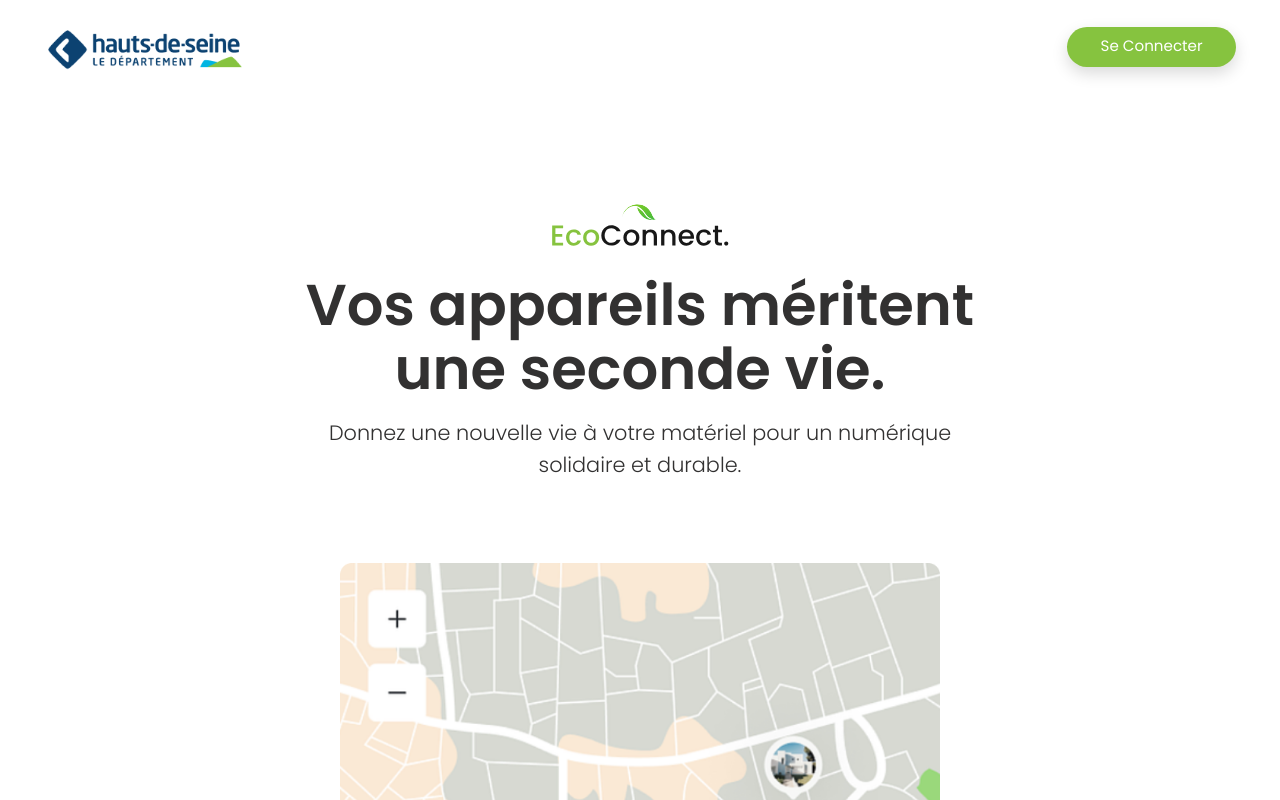
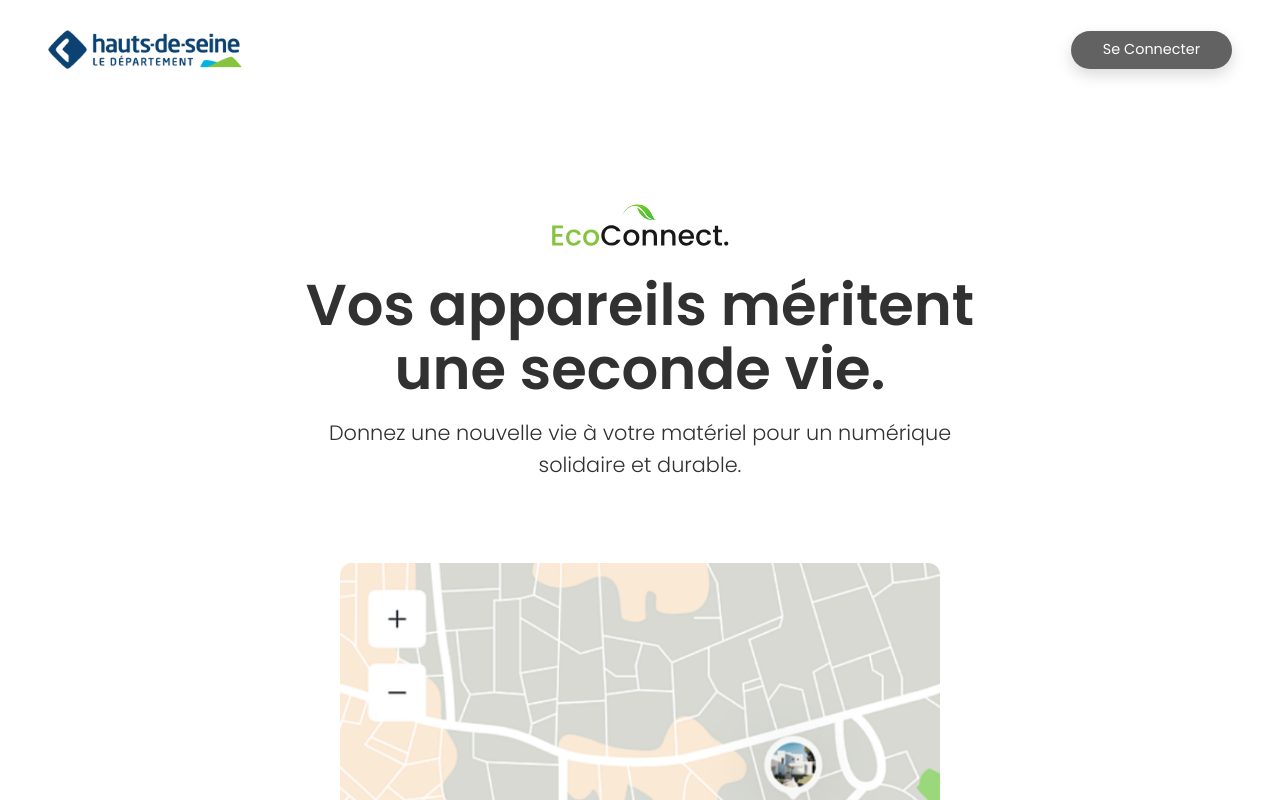
Before and after one commit to enzocosson/devlab-haut-de-seine, a React (Vite) app in the folder front-end/: page / in a window 1280 px wide. In both pictures the pointer is over the link "Se Connecter". Shown: the top 800 px of the page. Built offline with nearby package versions, Linux system fonts and the light colour scheme.

Commit message:
fix header login button style

```diff
--- a/front-end/src/components/Header/Header.module.scss
+++ b/front-end/src/components/Header/Header.module.scss
@@ -61,9 +61,8 @@
 
 		&:hover {
 			background-color: var(
-				--green
+				--dark-gray
 			); // couleur alternative plus claire sans `darken`
-			transform: translateY(-3px) scale(1.05);
 			box-shadow: 0px 6px 15px rgba(0, 0, 0, 0.15);
 		}
 	}
```
